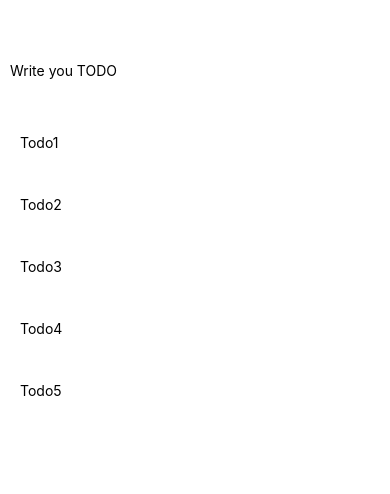
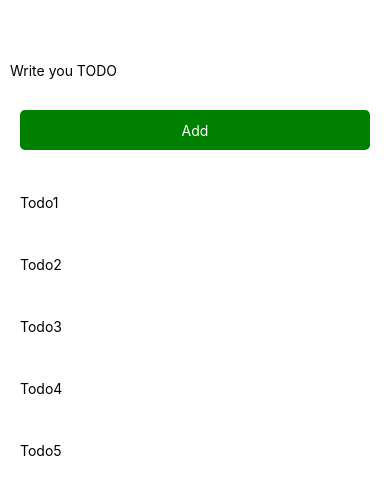
Before and after one commit to Muffassa/React-Native-TodoList, a React Native app: screen / in a window 390 px wide. Shown: the top 494 px of the page. Built offline with nearby package versions, Linux system fonts and the light colour scheme.

Commit message:
[+] method for saving todos

```diff
--- a/App.js
+++ b/App.js
@@ -22,6 +22,11 @@ export default class App extends React.Component {
     alert('Open Todo');
   }
 
+  saveTodo = () => {
+    this.setState({text: ''});
+    this.setState({todos: [...this.state.todos, this.state.text]})
+  }
+
   render() {
     const todoItems = this.state.todos.map((todo, index) => {
       return (
@@ -40,10 +45,11 @@ export default class App extends React.Component {
           value={this.state.text}
           onChangeText={(text) => this.setState({ text })}
           placeholder={'Write you TODO'}
+          onSubmitEditing={this.saveTodo}
         />
-        <Text>
-          {this.state.text}
-        </Text>
+        <TouchableHighlight style={styles.button} onPress={this.saveTodo}>
+          <Text style={styles.buttonText}>Add</Text>
+        </TouchableHighlight>
         <ScrollView style={styles.todoItemsList}>
           {todoItems}
         </ScrollView>
@@ -78,5 +84,19 @@ const styles = StyleSheet.create({
   },
   todoItemsList: {
     marginTop: 20,
+    marginBottom: 40,
+  },
+  button: {
+   marginTop: 20,
+   justifyContent: 'center',
+   alignItems: 'center',
+   height: 40,
+   backgroundColor: 'green',
+   marginLeft: 20,
+   marginRight: 20,
+   borderRadius: 5,
+  },
+  buttonText: {
+   color: "#fff"
   }
 });
```
